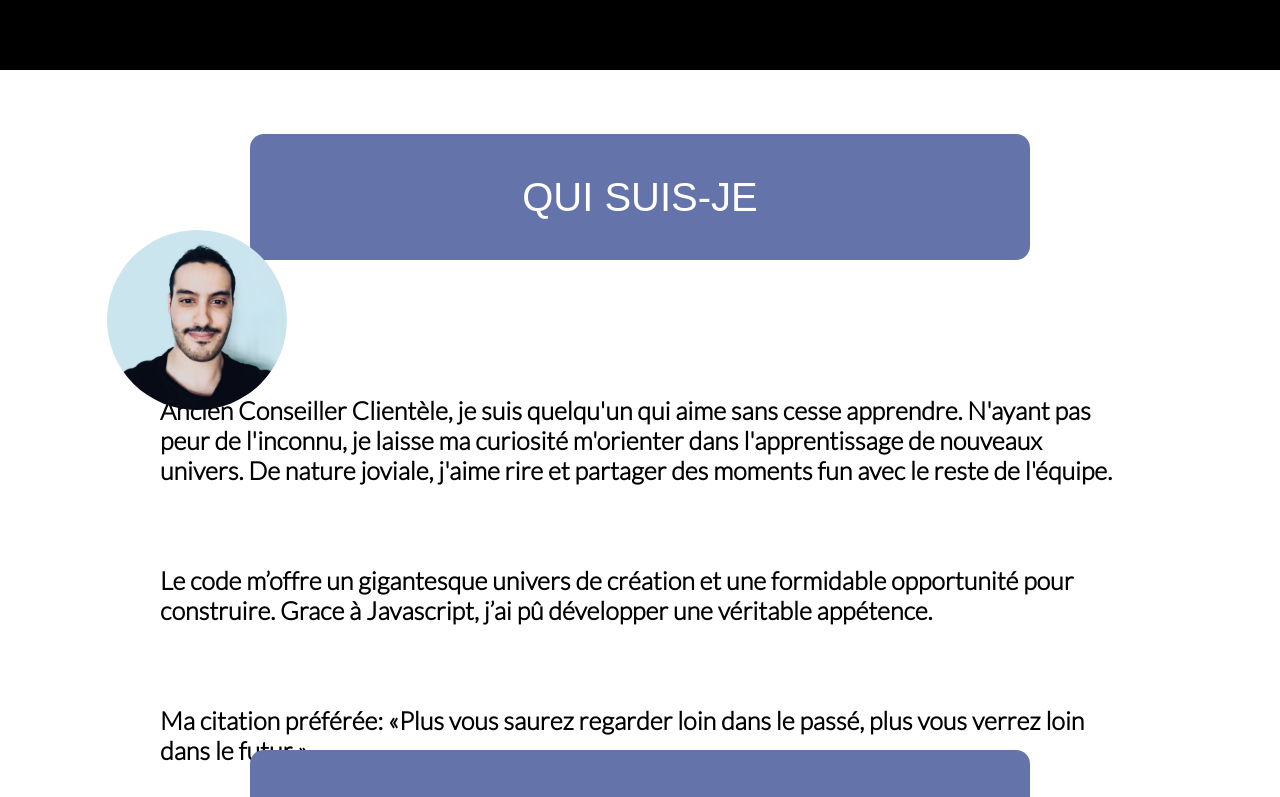
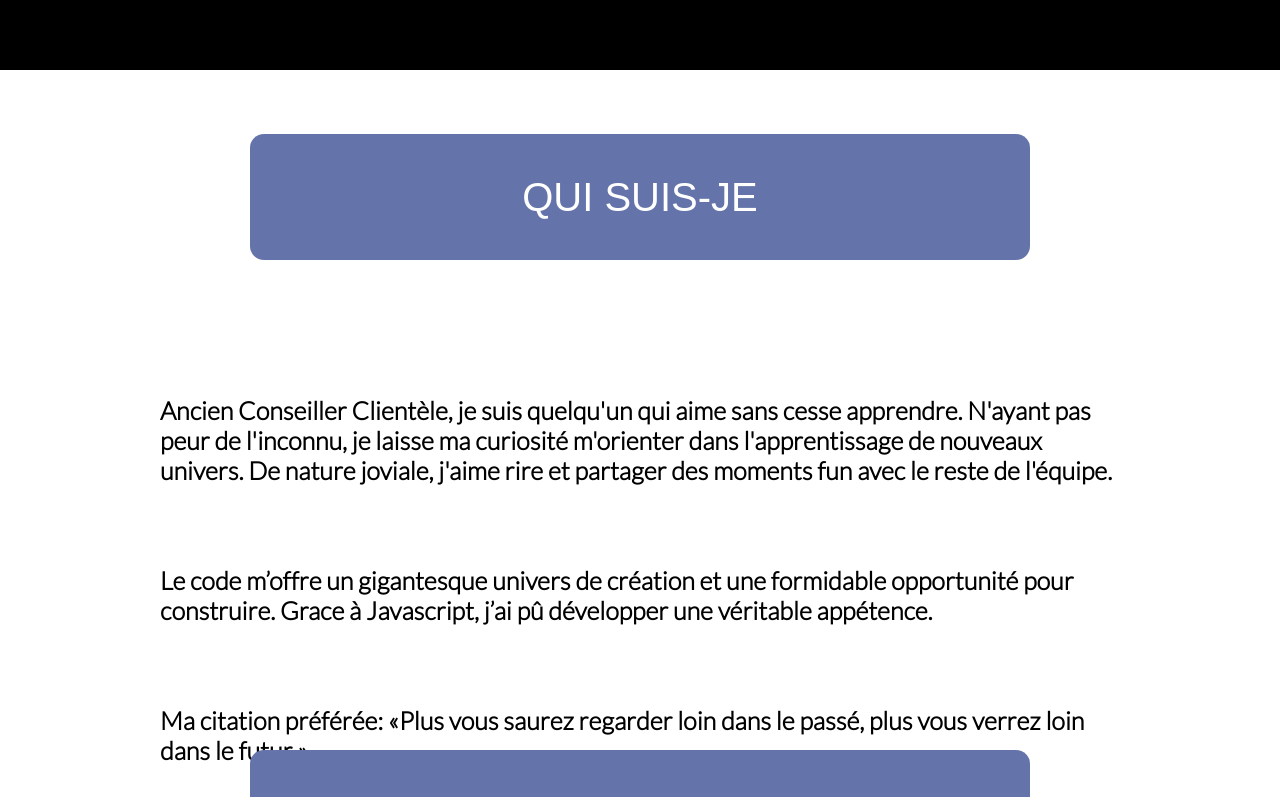
Before and after one commit to LewisLawliet/Portfolio-cda, a React (Create React App) app: page / in a window 1280 px wide. Shown: the part 660-1457 px from the top of the page. Built offline with nearby package versions, Linux system fonts and the light colour scheme; a web font is replaced by a local one.

Commit message:
photo css

```diff
--- a/src/whoIAm.js
+++ b/src/whoIAm.js
@@ -9,9 +9,12 @@ const WhoIAm =()=>{
     return(
         <div className="whoIam" style={{"height": `${height}px`}}>
          <div className="photo-and-me">
-            <img src={photo} className="photo" alt="photo" />
-                <div className="center"><div className="bandeau">QUI SUIS-JE</div></div>
-         </div>
+
+                <div className="center">
+
+                    <div className="bandeau whoIAm"><img src={photo} className="photo" alt="photo" />QUI SUIS-JE</div>
+                </div>
+        </div>
 
          <div className="center top">
              <div className="content">
--- a/src/whoIam.css
+++ b/src/whoIam.css
@@ -4,13 +4,19 @@
 }
 
 .photo {
-    /*padding-top: 45px;
-    padding-left: 50px;*/
+    padding-top: 45px;
+    padding-left: 50px;
     position: absolute;
     left: 107px;
     top: 890px;
 }
 
+.container-photo {
+    width: 100%;
+}
+.whoIAm {
+    position: relative;
+}
 .bandeau {
     font-family: 'Stick No Bills', sans-serif;
     height: 126px;
```
